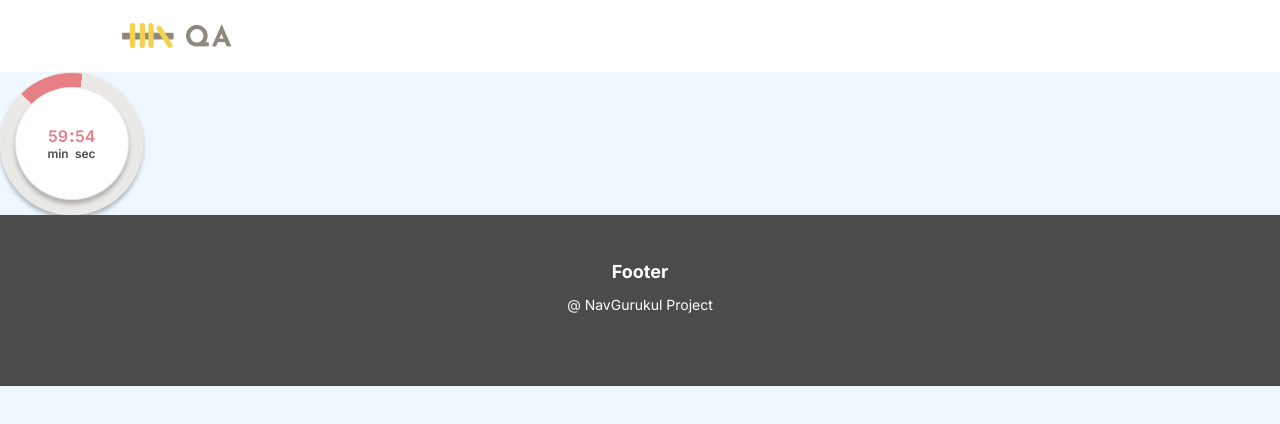
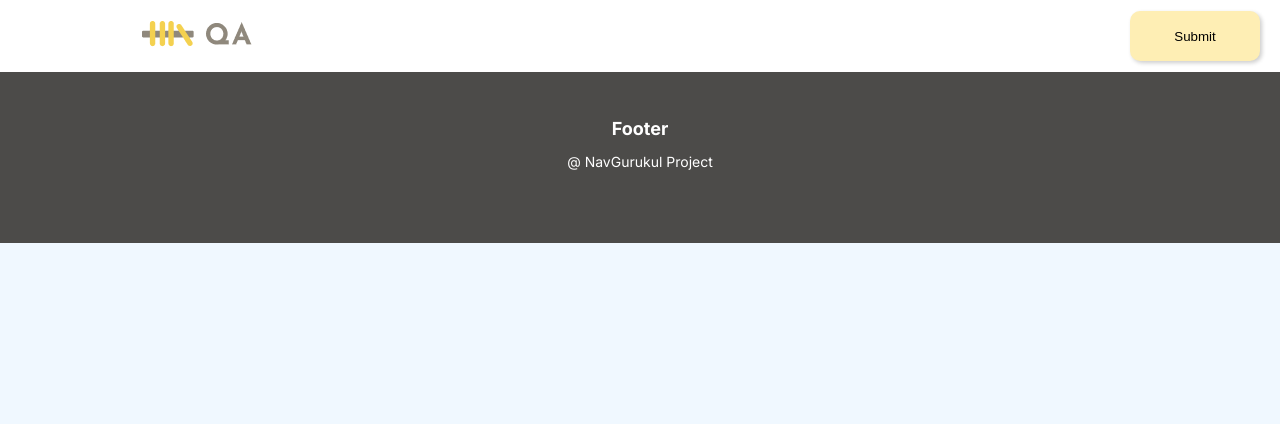
Before and after one commit to archana-singh-1/assignment_platform, a Next.js app: page /questionpenal in a window 1280 px wide. Shown: the top 424 px of the page. Built offline with nearby package versions, Linux system fonts and the light colour scheme; a web font is replaced by a local one.

Commit message:
add submit button on header

```diff
--- a/app/questionpenal/Header_two.css
+++ b/app/questionpenal/Header_two.css
@@ -1,14 +1,33 @@
 .header{
     background-color: white;
     height: 72px;
+    display: flex;
+    justify-content: space-between;
+    align-items: center;
+    padding: 0 20px;
 }
 
 .logo{
   padding: 18px 18px 18px 120px;
+}
 
+.submit {
+    width: 130px;
+    height: 50px;
+    display: flex;
+    border-radius: 10px;
+    background-color: #FEEEB4;
+    box-shadow: 2px 2px 4px rgba(0, 0, 0, 0.2);
+    align-items: center;
+    justify-content: flex-end;
+}
 
-
-
+.submitBtn {
+    padding: 10px 20px;
+    border: none;
+    background-color: transparent;
+    cursor: pointer;
+    margin: auto;
 }
 @media (min-width:1440px){
     .header{
--- a/app/questionpenal/Header_two.js
+++ b/app/questionpenal/Header_two.js
@@ -5,6 +5,9 @@ function HeaderTwo () {
             <div className='logo'>
                 <img src="Logo.png"/>
             </div>
+            <div className='submit'>
+                <button className='submitBtn'>Submit</button>
+            </div>
         </div>
     );
 };
--- a/app/questionpenal/Watch.js
+++ b/app/questionpenal/Watch.js
@@ -3,6 +3,7 @@ import React, { useEffect, useState } from 'react';
 import './Watch.css';
 
 function Watch() {
+
     const [timeLeft, setTimeLeft] = useState(59 * 60 + 59);
     useEffect(() => {
         const timer = setInterval(() => {
@@ -32,6 +33,7 @@ function Watch() {
                     </div>
                 </div>
             </div>
+            <p>Remaning Time</p>
         </div>
     );
 }
--- a/app/questionpenal/page.js
+++ b/app/questionpenal/page.js
@@ -1,10 +1,8 @@
 import HeaderTwo from "./Header_two";
-import  Watch from "./Watch"
 function Allqusetion(){
     return(
         <div>
             <HeaderTwo/>
-            <Watch/>
         </div>
     )
 
```
